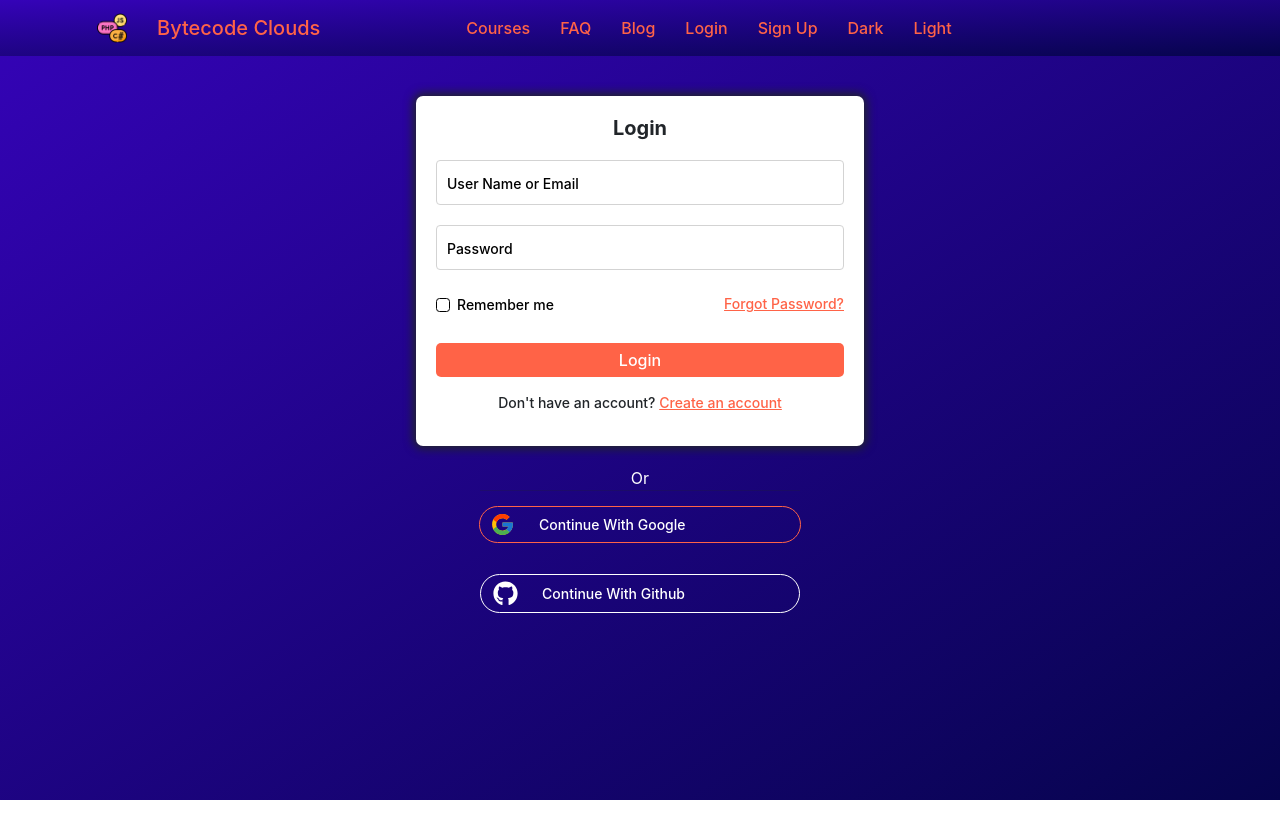
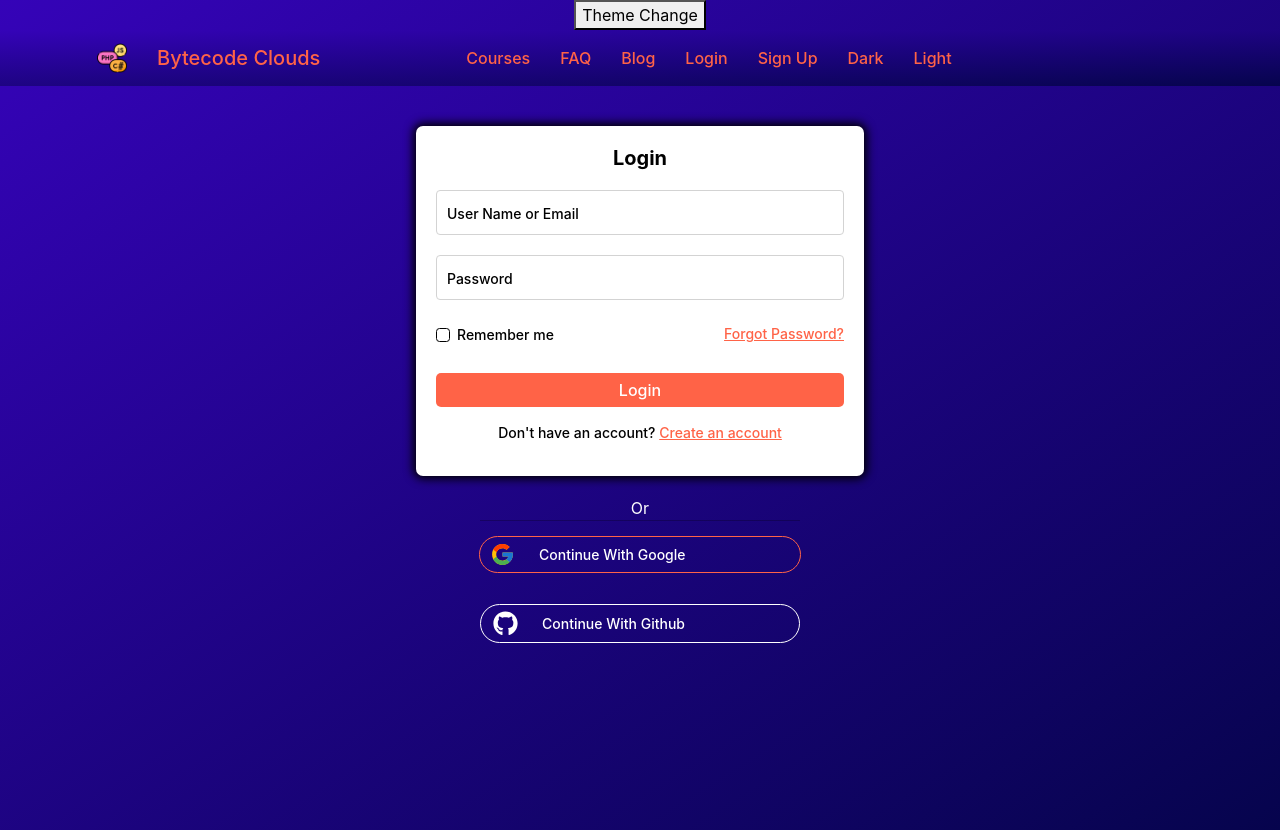
Before and after one commit to taslimahmed313/bytecode-clouds, a React (Create React App) app: page /login in a window 1280 px wide. Before the commit the page ends 800 px from the top, so only its background shows below. Built offline with nearby package versions, Linux system fonts and the light colour scheme; no server answers.

Commit message:
Primary Setup Theme dark and light

```diff
--- a/package.json
+++ b/package.json
@@ -19,6 +19,7 @@
     "react-router-dom": "^6.4.2",
     "react-scripts": "5.0.1",
     "react-spinners": "^0.13.6",
+    "styled-components": "^5.3.6",
     "web-vitals": "^2.1.4"
   },
   "scripts": {
--- a/src/App.js
+++ b/src/App.js
@@ -1,14 +1,34 @@
+import { useState } from 'react';
 import { Toaster } from 'react-hot-toast';
 import { RouterProvider } from 'react-router-dom';
+import styled, { ThemeProvider } from 'styled-components';
 import './App.css';
 import { router } from './Routes/Route/Route';
+import { darkTheme, GlobalStyles, lightTheme } from './Theme/Theme';
+
+
+const StyledApp = styled.div`
+  color: ${(props)=>props.theme.fontColor}
+`
 
 function App() {
+
+  const [theme, setTheme] = useState('light');
+  const themeToggler = ()=>{
+    theme === 'light' ? setTheme('dark') : setTheme('light');
+  }
+
   return (
-    <div className="App">
-      <RouterProvider router={router}></RouterProvider>
-      <Toaster/>
-    </div>
+    <ThemeProvider theme={theme === "light" ? lightTheme : darkTheme}>
+      <GlobalStyles />
+      <StyledApp>
+        <div className="App">
+          <button onClick={themeToggler}>Theme Change</button>
+          <RouterProvider router={router}></RouterProvider>
+          <Toaster />
+        </div>
+      </StyledApp>
+    </ThemeProvider>
   );
 }
 
--- /dev/null
+++ b/src/Theme/Theme.js
@@ -0,0 +1,17 @@
+import { createGlobalStyle } from "styled-components";
+
+export const lightTheme = {
+    body: "#fff",
+    fontColor:"#000"
+}
+export const darkTheme = {
+    body:"#000",
+    fontColor:"#fff"
+}
+
+export const GlobalStyles = createGlobalStyle`
+
+        body{
+            background-color:${(props)=>props.theme.body}
+        }
+`
--- a/src/components/CoursePage/CourseDetails/CourseDetails.js
+++ b/src/components/CoursePage/CourseDetails/CourseDetails.js
@@ -12,10 +12,10 @@ const CourseDetails = () => {
     const willLearn = outline.map(n=>n)
     /* Crate a PDF */
     const pdfGenerate = () => {
-      var doc = new jsPDF("landscape", "px", "a4", "false");
-      // doc.addImage(codeFix, "PNG", 65, 20, 500, 400);
+      let doc = new jsPDF("landscape", "px", "a4", "true");
       doc.addImage(img, "PNG",200, 20, 120, 150)
       doc.text(200, 190, willLearn);
+      doc.text(200, 190, details);
       doc.save("Codefix pdf");
     };
 
```
Also changed, not shown: 1 other file (tests, documents, lock files or other folders).
